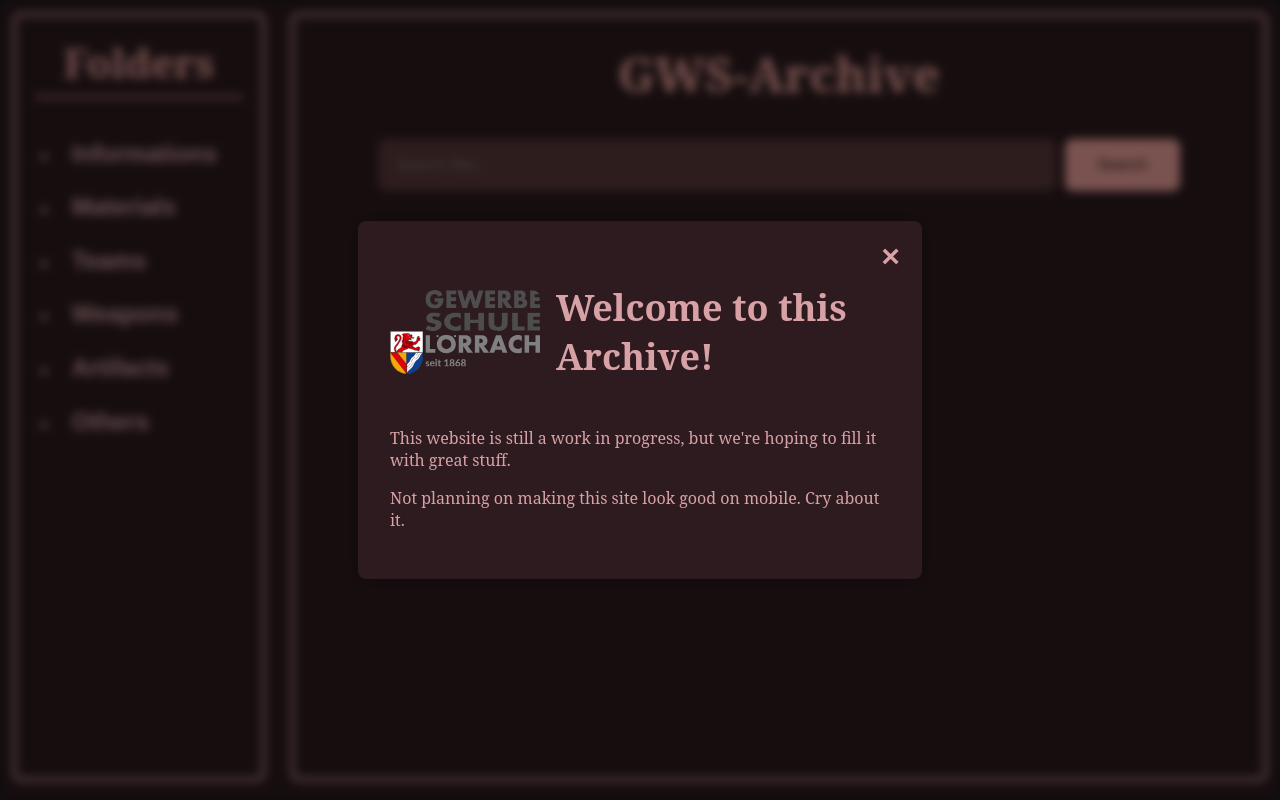
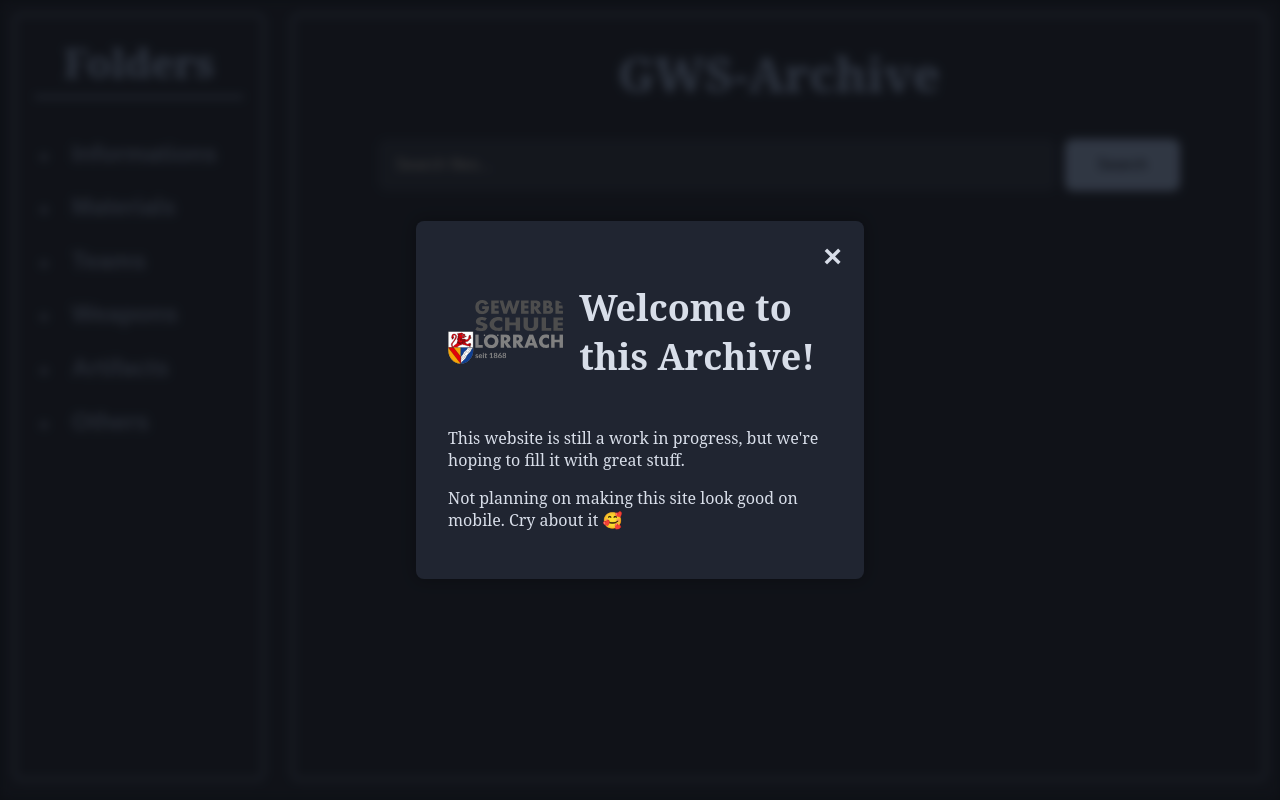
Before and after one commit to ImDuck42/Archive, a plain HTML site: page index.html in a window 1280 px wide. Drawn offline with Linux system fonts and the light colour scheme.

Commit message:
Theme and oter improovements

```diff
--- a/index.html
+++ b/index.html
@@ -50,7 +50,7 @@
                 <h2>Welcome to this Archive!</h2>
             </div>
             <p>This website is still a work in progress, but we're hoping to fill it with great stuff.</p>
-            <p>Not planning on making this site look good on mobile. Cry about it.</p>
+            <p>Not planning on making this site look good on mobile. Cry about it 🥰</p>
             <button id="popup-close" class="popup-close">&times;</button>
         </div>
     </div>
--- a/script.js
+++ b/script.js
@@ -158,9 +158,9 @@ document.addEventListener('DOMContentLoaded', () => {
 
         // Check if there are any matching files
         if (files.length === 0) {
-            fileGrid.innerHTML = '<p>No matching files found.</p>'; // Show a message if no files match
+            // fileGrid.innerHTML = '<p>No matching files found.</p>'; // Show a message if no files match
             const noItemsFound = document.createElement('img');
-            noItemsFound.src = `${baseUrl}/Data/Images/Nope.png`; // Set the path to your image
+            noItemsFound.src = `${baseUrl}/Data/Images/LoadingFailed.png`; // Set the path to your image
             fileGrid.appendChild(noItemsFound); // Add image to the grid
             return;
         }
--- a/style.css
+++ b/style.css
@@ -1,84 +1,103 @@
-/* General Styles */
+/* Darkened Nord Theme */
+:root {
+    --nord0: #1a1f29; /* Very dark background */
+    --nord1: #202531; /* Slightly lighter dark background */
+    --nord2: #282e3b; /* Even lighter dark for contrast */
+    --nord3: #3b4252; /* Soft border color */
+    --nord4: #4c566a; /* Muted gray for text */
+    --nord5: #5a6478; /* Slightly lighter muted gray */
+    --nord6: #d8dee9; /* Dimmed light text */
+    --nord7: #616f88; /* Muted dark teal */
+    --nord8: #506073; /* Muted blue-gray */
+    --nord9: #445366; /* Muted blue */
+    --nord10: #373f52; /* Very dark muted blue */
+    --nord11: #8a4754; /* Muted dark red */
+    --nord12: #a65e47; /* Muted dark orange */
+    --nord13: #8e7b45; /* Muted dark yellow */
+    --nord14: #5f7250; /* Muted dark green */
+    --nord15: #6b5b7a; /* Muted dark purple */
+}
+
 body {
-    background-color: #1b1b1b; /* Dark background */
-    color: #d7a1a6; /* Light pink text */
+    background-color: var(--nord0); /* Darkest background */
+    color: var(--nord5); /* Muted gray text */
     font-family: 'Noto Serif', serif; /* Elegant font */
     margin: 0;
     padding: 0;
     display: flex;
-    justify-content: center; /* Center horizontally */
-    align-items: center; /* Center vertically */
+    justify-content: center;
+    align-items: center;
     min-height: 100vh;
-    overflow: hidden; /* Remove global scrollbars */
+    overflow: hidden;
 }
 
 .wrapper {
     display: flex;
-    width: 100vw; /* Full viewport width */
-    height: 100vh; /* Full viewport height */
-    background-color: #2d1b1f; /* Darker background */
-    border-radius: 0.5rem; /* Rounded corners */
-    overflow: hidden; /* Prevent overflow */
+    width: 100vw;
+    height: 100vh;
+    background-color: var(--nord1); /* Darker muted background */
+    border-radius: 0.5rem;
+    overflow: hidden;
 }
 
 /* Sidebar Styles */
 .sidebar {
-    width: 20%; /* Sidebar width */
-    height: calc(100vh - 2rem); /* Full height minus margins */
+    width: 20%;
+    height: calc(100vh - 2rem);
     margin: 1%;
-    padding: 1.5%; /* Reduce padding for more compact design */
-    border: 0.2rem solid #d7a1a6; /* Light pink border */
+    padding: 1.5%;
+    border: 0.2rem solid var(--nord3); /* Soft border */
     border-radius: 0.5rem;
-    background-color: #2d1b1f; /* Match wrapper background */
+    background-color: var(--nord1);
     box-sizing: border-box;
-    position: relative; /* For absolute positioning of scrollbar suppression */
-    overflow-y: auto; /* Vertical scroll */
-    scrollbar-width: none; /* Hide scrollbar in Firefox */
+    position: relative;
+    overflow-y: auto;
+    scrollbar-width: none;
 }
 
 .sidebar::-webkit-scrollbar {
-    display: none; /* Hide scrollbar in Webkit browsers */
+    display: none;
 }
 
 .sidebar h2 {
     margin-top: auto;
-    padding-bottom: 0.4rem; /* Reduce padding for a tighter look */
+    padding-bottom: 0.4rem;
     text-align: center;
-    font-size: 2.5rem; /* Slightly smaller font size */
-    color: #f5a8a1; /* Lighter pink color */
-    border-bottom: 2px solid #f5a8a1; /* Underline */
-    position: sticky; /* Sticky title */
+    font-size: 2.5rem;
+    color: var(--nord7); /* Muted dark teal for heading */
+    border-bottom: 2px solid var(--nord7); /* Underline with dark teal */
+    position: sticky;
     top: 0;
-    background: #2d1b1f; /* Match sidebar background */
-    z-index: 1; /* Above other content */
+    background: var(--nord1);
+    z-index: 1;
 }
 
 .sidebar ul {
     margin: 0;
-    padding-left: 1.5rem; /* Reduce indentation */
+    padding-left: 1.5rem;
 }
 
 .sidebar ul li {
-    margin: 0.3rem 0; /* Reduce vertical spacing between items */
+    margin: 0.3rem 0;
     font-weight: bold;
 }
 
 .sidebar ul li a,
 .toggle-button {
     display: block;
-    padding: 0.5rem 0.8rem; /* Reduce padding */
-    margin: 0.3rem 0; /* Reduce vertical spacing */
-    font-size: 1.2rem; /* Slightly smaller font size */
-    color: #d7a1a6; /* Light color for links */
+    padding: 0.5rem 0.8rem;
+    margin: 0.3rem 0;
+    font-size: 1.2rem;
+    color: var(--nord4); /* Dimmed gray for links */
     text-decoration: none;
-    border-radius: 0.3rem; /* Slightly reduce border radius */
-    transition: background-color 0.3s, color 0.3s; /* Smooth transitions */
+    border-radius: 0.3rem;
+    transition: background-color 0.3s, color 0.3s;
 }
 
 .sidebar ul li a:hover,
 .toggle-button:hover {
-    background-color: #5b3a3a; /* Slightly less bright pink */
-    color: #2d1b1f; /* Dark text color on hover */
+    background-color: var(--nord9); /* Muted dark blue on hover */
+    color: var(--nord0); /* Dark text color on hover */
 }
 
 .toggle-button {
@@ -86,55 +105,55 @@ body {
     cursor: pointer;
     background: none;
     border: none;
-    font-size: 1.5rem; /* Slightly smaller font size */
+    font-size: 1.5rem;
     font-weight: bold;
     display: flex;
     align-items: center;
-    transition: background-color 0.3s, transform 0.3s; /* Smooth transition */
+    transition: background-color 0.3s, transform 0.3s;
 }
 
 .toggle-button:active {
-    transform: scale(0.95); /* Slightly shrink button on click */
+    transform: scale(0.95);
 }
 
 .subcategory {
-    padding-left: 1.5rem; /* Reduce indentation for subcategories */
-    max-height: 0; /* Hidden by default */
-    overflow: hidden; /* Hide overflow */
-    transition: max-height 0.3s ease-out; /* Smooth transition */
+    padding-left: 1.5rem;
+    max-height: 0;
+    overflow: hidden;
+    transition: max-height 0.3s ease-out;
 }
 
 .subcategory.show {
-    max-height: 20rem; /* Adjust as needed */
+    max-height: 20rem;
 }
 
 .subcategory a {
-    padding-left: 2rem; /* Reduce indentation for subcategory links */
-    font-size: 1rem; /* Smaller font size for subcategory links */
-    color: #e5e5e5; /* Light gray color for subcategory links */
+    padding-left: 2rem;
+    font-size: 1rem;
+    color: var(--nord5); /* Muted light gray for subcategory links */
 }
 
 .subcategory a:hover {
-    background-color: #a16b6f; /* Darker pink on hover */
+    background-color: var(--nord10); /* Very dark muted blue on hover */
 }
 
 /* Content Styles */
 .content {
-    width: calc(80% - 2rem); /* Remaining width */
-    height: calc(100% - 2rem); /* Full height minus margins */
+    width: calc(80% - 2rem);
+    height: calc(100% - 2rem);
     margin: 1%;
     padding: 2%;
-    border: 0.2rem solid #d7a1a6; /* Light pink border */
+    border: 0.2rem solid var(--nord3); /* Soft border */
     border-radius: 0.5rem;
-    background-color: #2d1b1f; /* Match wrapper background */
+    background-color: var(--nord1); /* Very dark background */
     box-sizing: border-box;
 }
 
 h1 {
     margin-top: auto;
     text-align: center;
-    font-size: 3rem; /* Larger font size */
-    color: #f5a8a1; /* Lighter pink color */
+    font-size: 3rem;
+    color: var(--nord7); /* Muted teal for headings */
 }
 
 .search-bar {
@@ -147,84 +166,89 @@ h1 {
     width: 70%;
     padding: 1rem;
     font-size: 1rem;
-    color: #d7a1a6; /* Light text color */
-    background-color: #5b3a3a; /* Darker background */
-    border: 0.1rem solid #5b3a3a; /* Darker border */
+    color: var(--nord6); /* Dimmed light text */
+    background-color: var(--nord2); /* Dark input background */
+    border: 0.1rem solid var(--nord2);
     border-radius: 0.5rem;
     outline: none;
-    transition: border-color 0.3s; /* Smooth transition */
+    transition: border-color 0.3s;
 }
 
 .search-bar input[type="text"]:focus {
-    border-color: #f5a8a1; /* Highlight border on focus */
+    border-color: var(--nord7); /* Muted teal on focus */
 }
 
 .search-bar button {
     margin-left: 1%;
     padding: 1rem 2rem;
     font-size: 1rem;
-    color: #2d1b1f; /* Dark text color */
-    background-color: #f5a8a1; /* Light pink background */
+    color: var(--nord0); /* Dark text */
+    background-color: var(--nord7); /* Muted dark teal button */
     border: none;
     border-radius: 0.5rem;
     cursor: pointer;
-    transition: background-color 0.3s, transform 0.3s; /* Smooth transition */
+    transition: background-color 0.3s, transform 0.3s;
 }
 
 .search-bar button:hover {
-    background-color: #e59494; /* More noticeable darker pink */
-    transform: scale(1.05); /* Slightly scale up on hover */
+    background-color: var(--nord8); /* Slightly lighter blue-gray on hover */
+    transform: scale(1.05);
 }
 
 .search-bar button:active {
-    transform: scale(0.95); /* Slightly shrink button on click */
+    transform: scale(0.95);
 }
 
-/* Styles for the file grid and items */
+/* File Grid and Items */
 .file-grid {
     display: grid;
-    grid-template-columns: repeat(auto-fill, minmax(250px, 1fr)); /* Increased min width */
-    gap: 1.5rem; /* Increased gap between items */
+    grid-template-columns: repeat(auto-fill, minmax(250px, 1fr));
+    gap: 1.5rem;
     margin-top: 2rem;
-    padding: 0 1rem; /* Added padding to the grid for better spacing */
+    padding: 0 1rem;
 }
 
 .file-item {
-    background-color: #3d2a2f; /* Background color of file items */
-    padding: 1.5rem; /* Increased padding for better spacing */
-    border-radius: 0.5rem; /* Rounded corners */
-    text-align: center; /* Centered text */
-    transition: background-color 0.3s, transform 0.3s; /* Added transition for scaling effect */
-    box-shadow: 0 2px 10px rgba(0, 0, 0, 0.3); /* Subtle shadow for depth */
+    background-color: var(--nord2); /* Darker background for items */
+    padding: 1.5rem;
+    border-radius: 0.5rem;
+    text-align: center;
+    transition: background-color 0.3s, transform 0.3s;
+    box-shadow: 0 2px 10px rgba(0, 0, 0, 0.3); /* Subtle shadow */
 }
 
 .file-item a {
-    color: #d7a1a6; /* Link color */
-    text-decoration: none; /* Remove underline */
-    font-size: 1.2rem; /* Font size */
-    font-weight: bold; /* Bold text for emphasis */
-    display: inline-block; /* Block-level element for easier sizing */
-    padding: 0.5rem 1rem; /* Padding around links */
-    border-radius: 0.3rem; /* Rounded corners on links */
-    transition: background-color 0.3s, transform 0.3s; /* Smooth transition for hover effect */
+    color: var(--nord6); /* Light muted text */
+    text-decoration: none;
+    font-size: 1.2rem;
+    font-weight: bold;
+    display: inline-block;
+    padding: 0.5rem 1rem;
+    border-radius: 0.3rem;
+    transition: background-color 0.3s, transform 0.3s;
 }
 
 .file-item:hover {
-    background-color: #5b3a3a; /* Darker background on hover */
-    transform: translateY(-5px); /* Slight lift effect on hover */
+    background-color: var(--nord9); /* Dark muted blue on hover */
+    transform: translateY(-5px);
 }
 
 .file-item a:hover {
-    background-color: rgba(215, 161, 166, 0.2); /* Light background on link hover */
-    color: #fff; /* Change text color on hover */
+    background-color: rgba(96, 112, 136, 0.2); /* Soft blue-gray hover */
+    color: var(--nord6); /* Lighter text on hover */
 }
 
-/* Centering the no items found image */
-.file-grid img {
-    display: block; /* Ensures the image behaves like a block element */
-    margin: 1rem auto; /* Center horizontally and add vertical spacing */
-    max-width: 100%; /* Responsive width */
-    height: auto; /* Maintain aspect ratio */
+.center-image {
+    display: flex;
+    justify-content: center;
+    align-items: center;
+    height: 100vh; /* Full viewport height */
+    width: 100%;   /* Full width */
+}
+
+.center-image img {
+    max-width: 100%; /* Make sure the image is responsive */
+    height: auto;
 }
 
 /* Popup Styles */
@@ -237,21 +261,21 @@ h1 {
     display: flex;
     justify-content: center;
     align-items: center;
-    background: rgba(0, 0, 0, 0.5); /* Semi-transparent background */
-    z-index: 1000; /* Above other content */
-    visibility: hidden; /* Hidden by default */
+    background: rgba(0, 0, 0, 0.5);
+    z-index: 1000;
+    visibility: hidden;
     opacity: 0;
-    transition: opacity 0.3s, visibility 0.3s; /* Smooth transition */
+    transition: opacity 0.3s, visibility 0.3s;
 }
 
 .popup-content {
     width: 80%;
-    max-width: 500px;
+    max-width: 30%;
     padding: 2rem;
     border-radius: 0.5rem;
-    background: #2d1b1f; /* Dark background */
-    box-shadow: 0 0 1rem rgba(0, 0, 0, 0.3); /* Shadow effect */
-    color: #d7a1a6; /* Light text color */
+    background: var(--nord1);
+    box-shadow: 0 0 1rem rgba(0, 0, 0, 0.3);
+    color: var(--nord6);
     text-align: left;
     position: relative;
 }
@@ -276,18 +300,17 @@ h1 {
     font-size: 2rem;
     font-weight: bolder;
     cursor: pointer;
-    color: #d7a1a6; /* Light color for close button */
-    background: #2d1b1f; /* Dark background */
+    color: var(--nord6);
+    background: var(--nord1);
     border: none;
 }
 
 .popup-show {
-    visibility: visible; /* Show popup */
+    visibility: visible;
     opacity: 1;
 }
 
-/* Blur effect if popup is visible */
 .blur {
-    filter: blur(5px); /* Adjust the blur amount as needed */
-    transition: filter 0.3s; /* Smooth transition */
+    filter: blur(5px);
+    transition: filter 0.3s;
 }
```
Also changed, not shown: Data/Images/LoadingFailed.png (added), Data/Images/Nope.png (deleted), Data/ToDo.txt.
